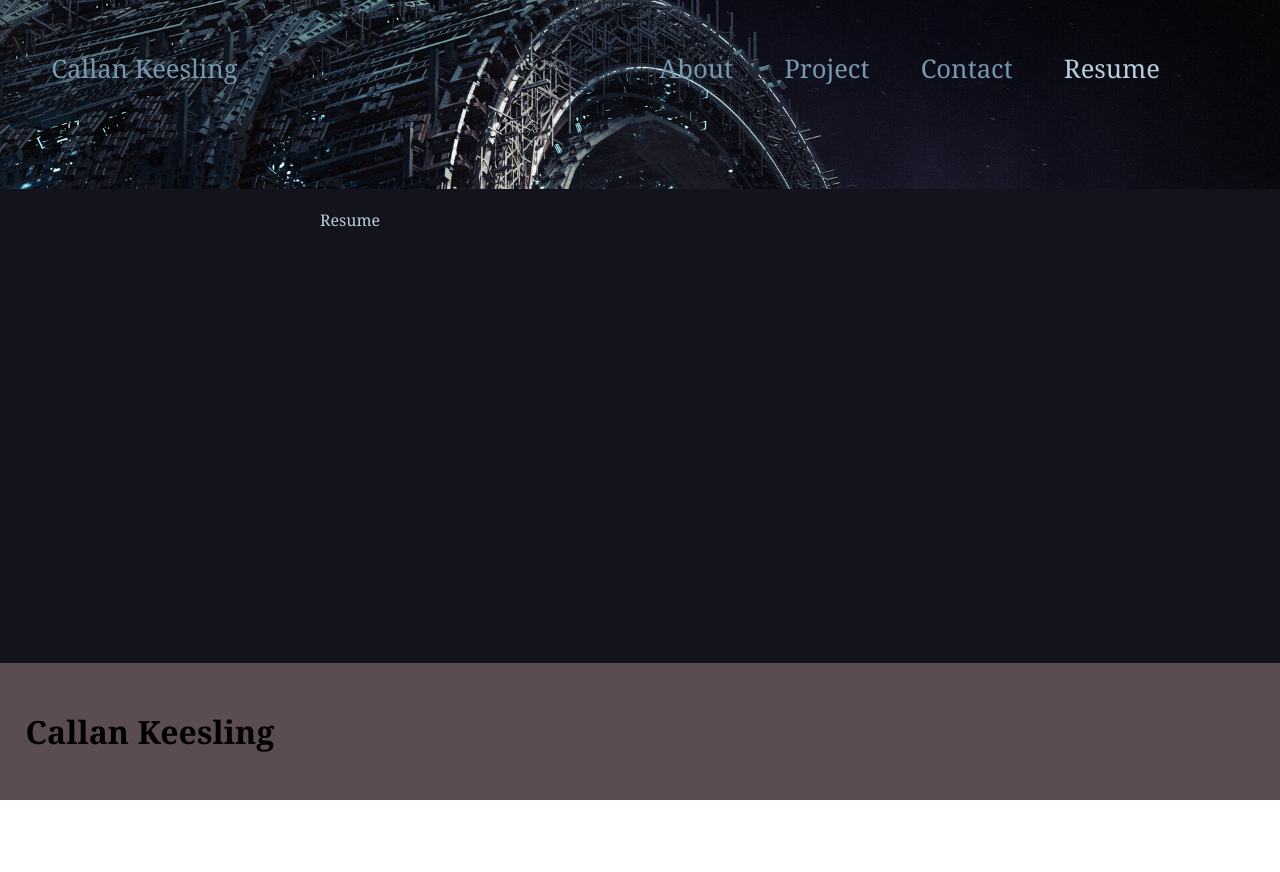
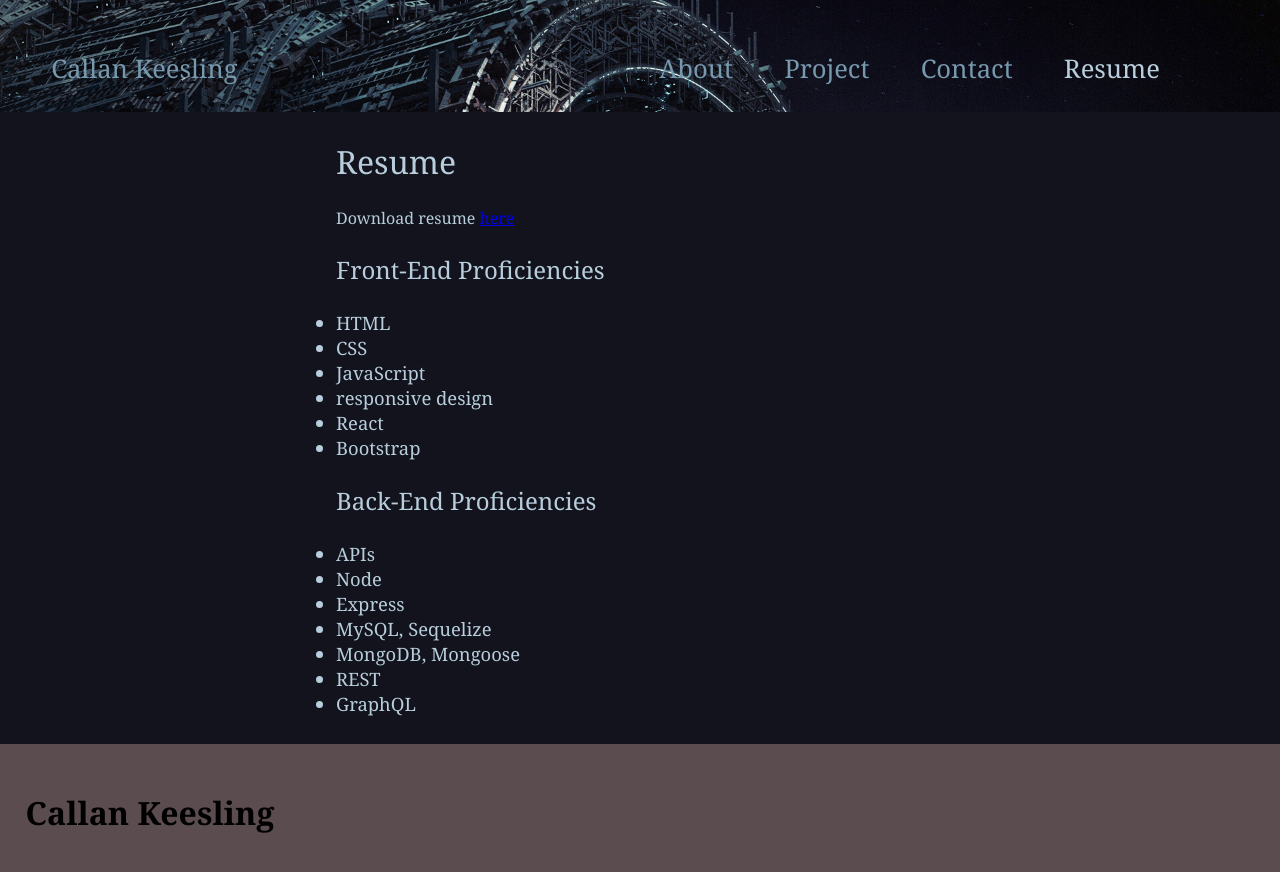
Before and after one commit to Callank21/React-Portfolio, a React (Create React App) app: page / in a window 1280 px wide. Both pictures are taken after a click on the element "Resume". Shown: the top 872 px of the page. Before the commit the page ends 800 px from the top, so only its background shows below. Built offline with nearby package versions, Linux system fonts and the light colour scheme; a web font is replaced by a local one.

Commit message:
finished resume tab

```diff
--- a/src/App.css
+++ b/src/App.css
@@ -110,6 +110,13 @@ main {
   font-family:Georgia, 'Times New Roman', Times, serif;
   color:#12131c;
 }
+.resumeForm > * {
+  margin: .5rem;
+  padding: .5rem;
+}
+.list li {
+  font-size: 1.15rem;
+}
 footer {
   padding: 2%;
   background-color: #5a4c4f;
--- a/src/components/Resume/index.js
+++ b/src/components/Resume/index.js
@@ -1,6 +1,30 @@
+import resume from '../../assets/Profile.pdf';
+
 function Resume() {
     return (
-        <div>Resume</div>
+        <div className="resumeForm">
+            <p className="subHead">Resume</p>
+            <p> Download resume <a href={resume} download>here</a> </p>
+            <p className="paragraph"> Front-End Proficiencies</p>
+            <ul className="list">
+                <li>HTML</li>
+                <li>CSS</li>
+                <li>JavaScript</li>
+                <li>responsive design</li>
+                <li>React</li>
+                <li>Bootstrap</li>
+            </ul>
+            <p className="paragraph"> Back-End Proficiencies</p>
+            <ul className="list">
+                <li>APIs</li>
+                <li>Node</li>
+                <li>Express</li>
+                <li>MySQL, Sequelize</li>
+                <li>MongoDB, Mongoose</li>
+                <li>REST</li>
+                <li>GraphQL</li>
+            </ul>
+        </div>
     )
 }
 
```
Also changed, not shown: 1 other file (tests, documents, lock files or other folders).
